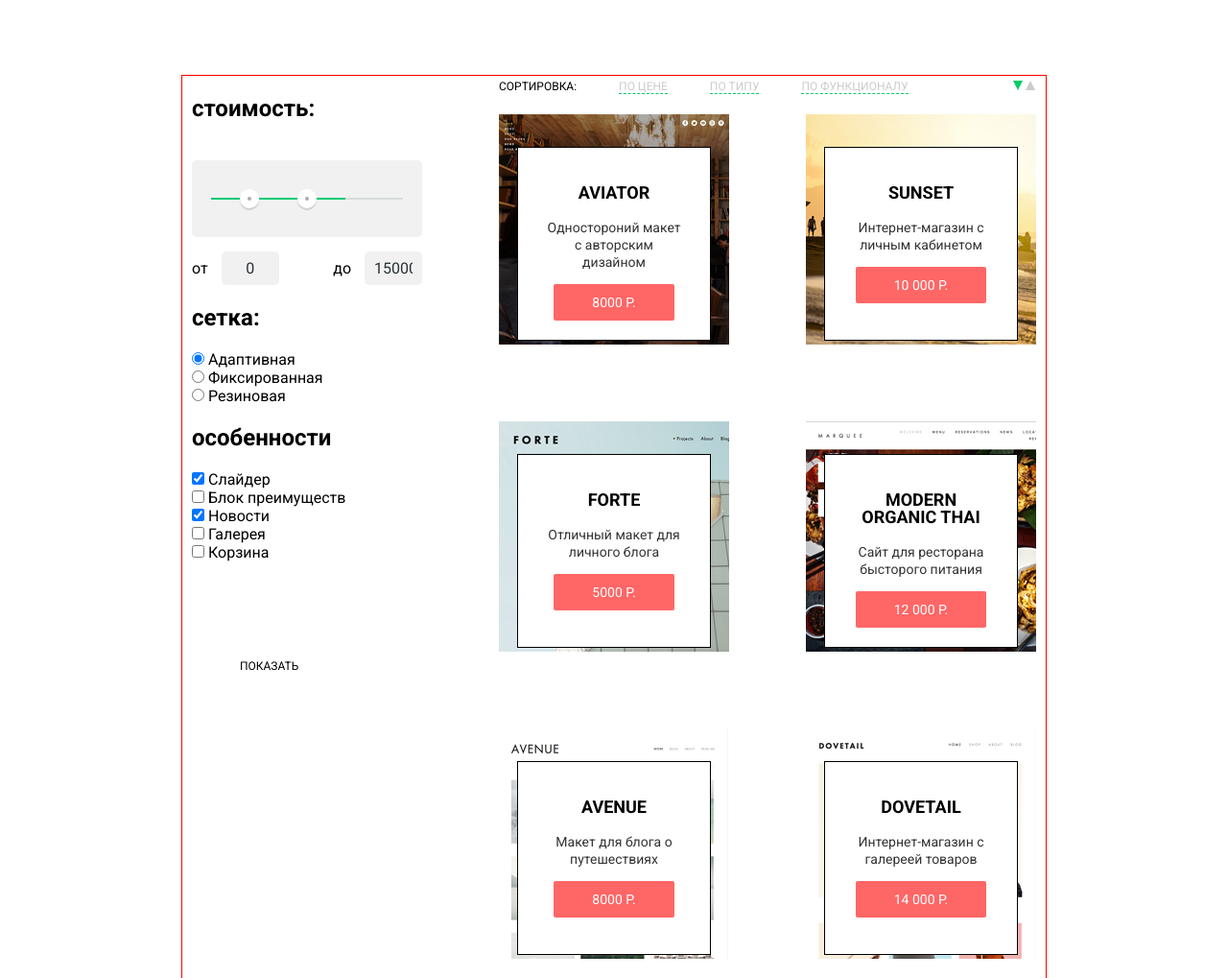
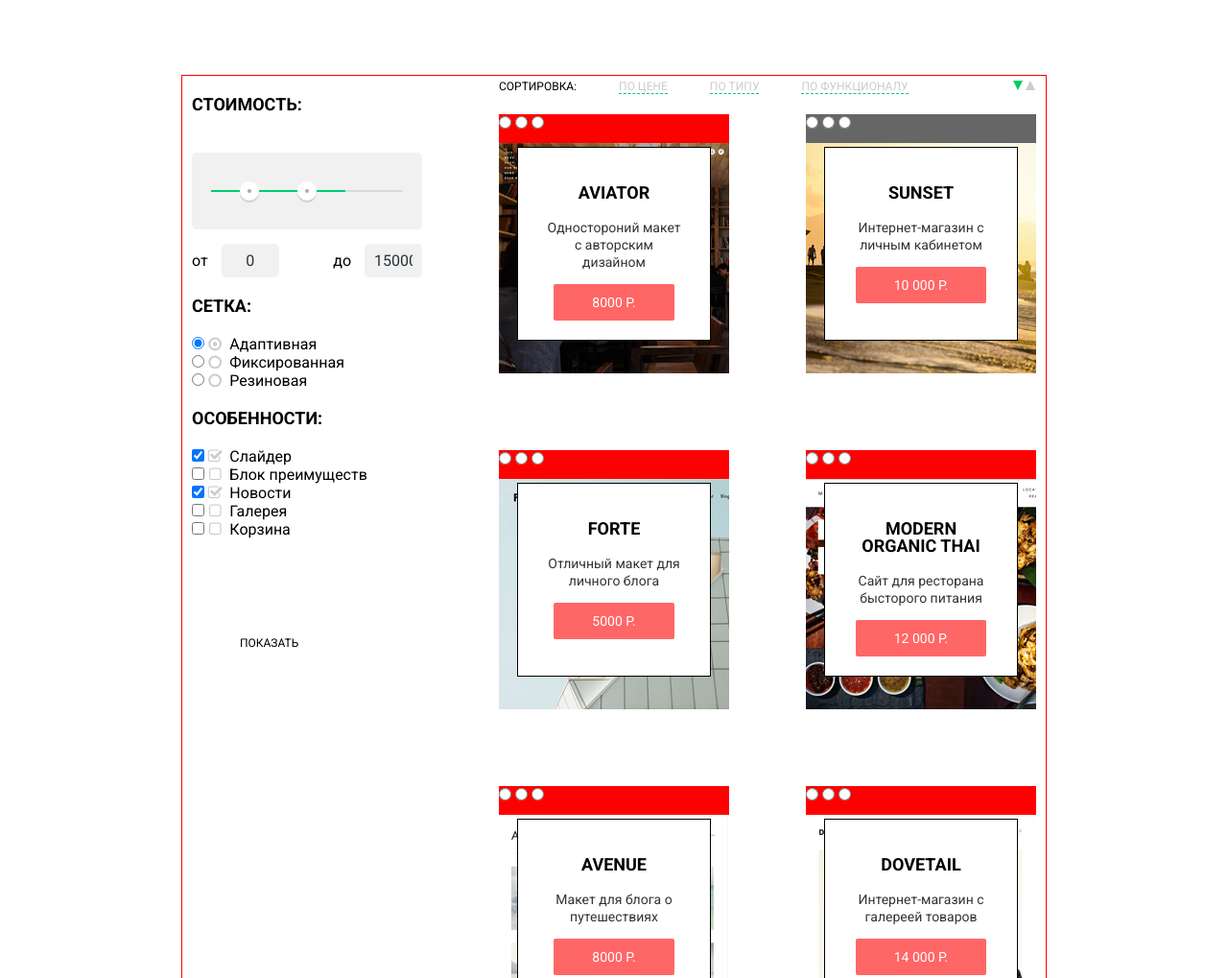
Before and after one commit to aperepech/179231-nerds, a plain HTML site: page catalog.html in a window 1280 px wide. Shown: the part 457-1476 px from the top of the page at 96% size. Drawn offline with Linux system fonts and the light colour scheme; files whose address does not match are found by name.

Commit message:
no message

```diff
--- a/catalog.html
+++ b/catalog.html
@@ -45,7 +45,7 @@
 
 
   <main class="container">
-    <div class=block-left>
+    <div class="block-left">
       <h2 class="coast">стоимость:</h2>
         <div class="sorting">
         </div>
@@ -64,45 +64,45 @@
           <label class="max-price">до <input name="max-price" type="text" value="15000"></label>
         </div>
       </div>
-          <div class="what grid">
+          <div class="what-grid">
              <h2>cетка:</h2>
 
             <label>
-            <input type="radio" name="grid" value="1" checked="">
+            <input type="radio" name="grid" value="1" checked=""><i class="icon-circle-dot"></i>
             Адаптивная
             </label><br>
             <label>
-            <input type="radio" name="grid" value="2">
+            <input type="radio" name="grid" value="2"><i class="icon-circle"></i>
             Фиксированная
             </label><br>
-            <input type="radio" name="grid" value="3">
+            <input type="radio" name="grid" value="3"><i class="icon-circle"></i>
             Резиновая
             </label>
 
         </div>
         <div class="distinction">
-          <h2>особенности</h2>
+          <h2>особенности:</h2>
         </div>
         <div class="enumeration">
 
             <label>
-            <input type="checkbox" name="slaider"checked>
+            <input type="checkbox" name="slaider"checked><i class="icon-check-on"></i>
             Слайдер
             </label><br>
             <label>
-            <input type="checkbox" name="advantage">
+            <input type="checkbox" name="advantage"><i class="icon-check-off"></i>
             Блок преимуществ
             </label><br>
             <label>
-            <input type="checkbox" name="news"checked>
+            <input type="checkbox" name="news"checked><i class="icon-check-on"></i>
             Новости
             </label><br>
             <label>
-            <input type="checkbox" name="gallery">
+            <input type="checkbox" name="gallery"><i class="icon-check-off"></i>
             Галерея
             </label><br>
             <label>
-            <input type="checkbox" name="basket">
+            <input type="checkbox" name="basket"><i class="icon-check-off"></i>
             Корзина
             </label><br>
 
@@ -128,6 +128,11 @@
         </div>
 
         <div class="gallery1">
+          <div class="upper-unit">
+          <input type="radio" id="btn-1" name="toggle">
+          <input type="radio" id="btn-2" name="toggle">
+          <input type="radio" id="btn-3" name="toggle">
+          </div>
           <img src="img/pic1.png" alt"">
           <div class="gallery-popap">
             <h3>Aviator</h3>
@@ -136,6 +141,11 @@
           </div>
         </div>
         <div class="gallery2">
+         <div class="upper-unit1">
+          <input type="radio" id="btn-1" name="toggle">
+          <input type="radio" id="btn-2" name="toggle">
+          <input type="radio" id="btn-3" name="toggle">
+          </div>
           <img src="img/pic2.png" alt"">
           <div class="gallery-popap">
             <h3>Sunset</h3>
@@ -144,6 +154,11 @@
           </div>
         </div>
         <div class="gallery1">
+         <div class="upper-unit">
+          <input type="radio" id="btn-1" name="toggle">
+          <input type="radio" id="btn-2" name="toggle">
+          <input type="radio" id="btn-3" name="toggle">
+          </div>
           <img src="img/pic3.png" alt"">
           <div class="gallery-popap">
             <h3>Forte</h3>
@@ -152,6 +167,11 @@
           </div>
         </div>
         <div class="gallery2">
+         <div class="upper-unit">
+          <input type="radio" id="btn-1" name="toggle">
+          <input type="radio" id="btn-2" name="toggle">
+          <input type="radio" id="btn-3" name="toggle">
+          </div>
           <img src="img/pic4.png" alt"">
           <div class="gallery-popap">
             <h3>Modern organic thai</h3>
@@ -160,6 +180,11 @@
           </div>
         </div>
         <div class="gallery1">
+         <div class="upper-unit">
+          <input type="radio" id="btn-1" name="toggle">
+          <input type="radio" id="btn-2" name="toggle">
+          <input type="radio" id="btn-3" name="toggle">
+          </div>
           <img src="img/pic5.png" alt"">
           <div class="gallery-popap">
             <h3>Avenue</h3>
@@ -168,6 +193,11 @@
           </div>
         </div>
         <div class="gallery2">
+        <div class="upper-unit">
+          <input type="radio" id="btn-1" name="toggle">
+          <input type="radio" id="btn-2" name="toggle">
+          <input type="radio" id="btn-3" name="toggle">
+          </div>
           <img src="img/pic6.png" alt"">
           <div class="gallery-popap">
             <h3>Dovetail</h3>
@@ -185,13 +215,14 @@
 
     </main>
 
-    <div class="map">
+     <div class="map">
       <div class="adress">
-        <h2>NЁRDS DESIGN STUDIO</h2>
+        <span>NЁRDS DESIGN STUDIO</span>
+
         <p>119186, Санкт-Петербург, <br>
           ул. Б. Конюшенная д.19/8 <br>
 
-            <p>тел.+7(812)275-75-75</p>
+          <p>тел.+7(812)275-75-75</p>
          <div class="latter">
         <a class="btn" href="#">Напишите нам</a>
       </div>
--- a/css/style.css
+++ b/css/style.css
@@ -297,11 +297,12 @@ body {
 
 .label {
 	display:block;
-	border-top: 1px solid #000;
-	border-bottom: 1px solid #000;
+	border-top: 1px solid #cccccc;
+	border-bottom: 1px solid #cccccc;
 	min-height: 170px;
 	margin-bottom:85px;
 	width: 880px;
+
 
 }
 .label a {
@@ -319,6 +320,7 @@ body {
 	}
 
   .checkbox{
+  	display: none;
   vertical-align: top;
   margin: 0 3px 0 0;
   width: 30px;
@@ -452,9 +454,34 @@ main {
 	margin-bottom: 80px;
 	margin-right: 40px;
 }
-
-
-
+.coast {
+	font-size: 18px;
+	line-height:30px;
+	text-transform: uppercase;
+}
+.what-grid h2{
+	font-size: 18px;
+	line-height:30px;
+	text-transform: uppercase;
+}
+.distinction h2 {
+	font-size: 18px;
+	line-height:30px;
+	text-transform: uppercase;
+}
+.icon-circle {
+ color: #cccccc;
+ width: 100px;
+}
+.icon-circle-dot {
+	 color: #cccccc;
+}
+.icon-check-on {
+	 color: #cccccc;
+}
+.icon-check-off {
+	color: #cccccc;
+}
 .sorting {
 	display: inline-block;
 	margin-bottom: 20px;
@@ -647,3 +674,17 @@ main {
   outline: none;
   background: #f1f1f1;
 }
+
+
+.upper-unit {
+	background-color: red;
+	height: 30px;
+}
+.upper-unit1 {
+ background-color: #666666;
+ height: 30px;
+}
+.upper-unit1 .btn-1{
+	margin-left: 10px;
+
+}
```
Also changed, not shown: index.html (+39 -0 lines), 1 other file.
